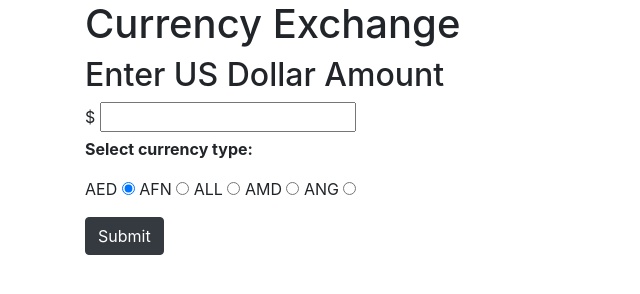
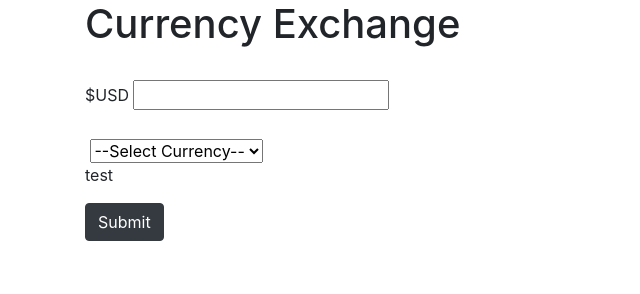
Before and after one commit to kelly-camille/currency-exchange, a website built with webpack: page src/index.html in a window 1280 px wide. Shown: the whole page, without its empty margins (0-640 px from the left). Built offline with nearby package versions, Linux system fonts and the light colour scheme.

Commit message:
update html to include dropdown WIP branch statement to output currency exchange

```diff
--- a/src/index.html
+++ b/src/index.html
@@ -8,26 +8,21 @@
   <div class="container">
     <form>
       <h1>Currency Exchange</h1>
-      <h2>Enter US Dollar Amount</h2>
-      <label for="inputdollar">$</label>
+      <br>
+      <label for="inputdollar">$USD</label>
       <input id="dollar" type="number">
-      <p><strong>Select currency type:</strong></p>
-      <label for="answer1">AED</label>
-      <input type="radio" name="question#1" value="AED" checked>
+      <br><br>
+      <label for="currency-selection"></label>
 
-      <label for="answer2">AFN</label>
-      <input type="radio" name="question#1" value="AFN">
-
-      <label for="answer3">ALL</label>
-      <input type="radio" name="question#1" value="ALL">
-
-      <label for="answer4">AMD</label>
-      <input type="radio" name="question#1" value="AMD">
-
-      <label for="answer5">ANG</label>
-      <input type="radio" name="question#1" value="ANG">
-
-      <h3 id="exchange"></h3>
+      <select name="currency" id="currency-selection">
+          <option value="">--Select Currency--</option>
+          <option value="AED">AED</option>
+          <option value="AFN">AFN</option>
+          <option value="ALL">ALL</option>
+          <option value="AMD">AMD</option>
+          <option value="ANG">ANG</option>
+      </select>
+      <p id="exchange">test</p>
       <button id="button" type="submit" class="btn btn-dark">Submit</button>
     </form>
   </div>
--- a/src/index.js
+++ b/src/index.js
@@ -14,9 +14,16 @@ function getExchange() {
 
   // ui
   function printElements(data) {
-    document.getElementById('exchange').innerText = `${[data[0].conversion_rates.AED]}`;
-    console.log(data[0]);
-  }
+    const currencySelection = document.getElementById("currency-selection").value;
+
+    if (currencySelection === "AED") {
+      document.getElementById('exchange').innerText = `${[data[0].conversion_rates.AED]}`;
+    } else {
+      document.getElementById('exchange').innerText = `${[data[0].conversion_rates.AFN]}`;
+    }
+    }
+
+    // document.getElementById('exchange').innerText = `${[data[0].conversion_rates.AED]}`;
 
   function formHandler(event) {
     event.preventDefault();
```
